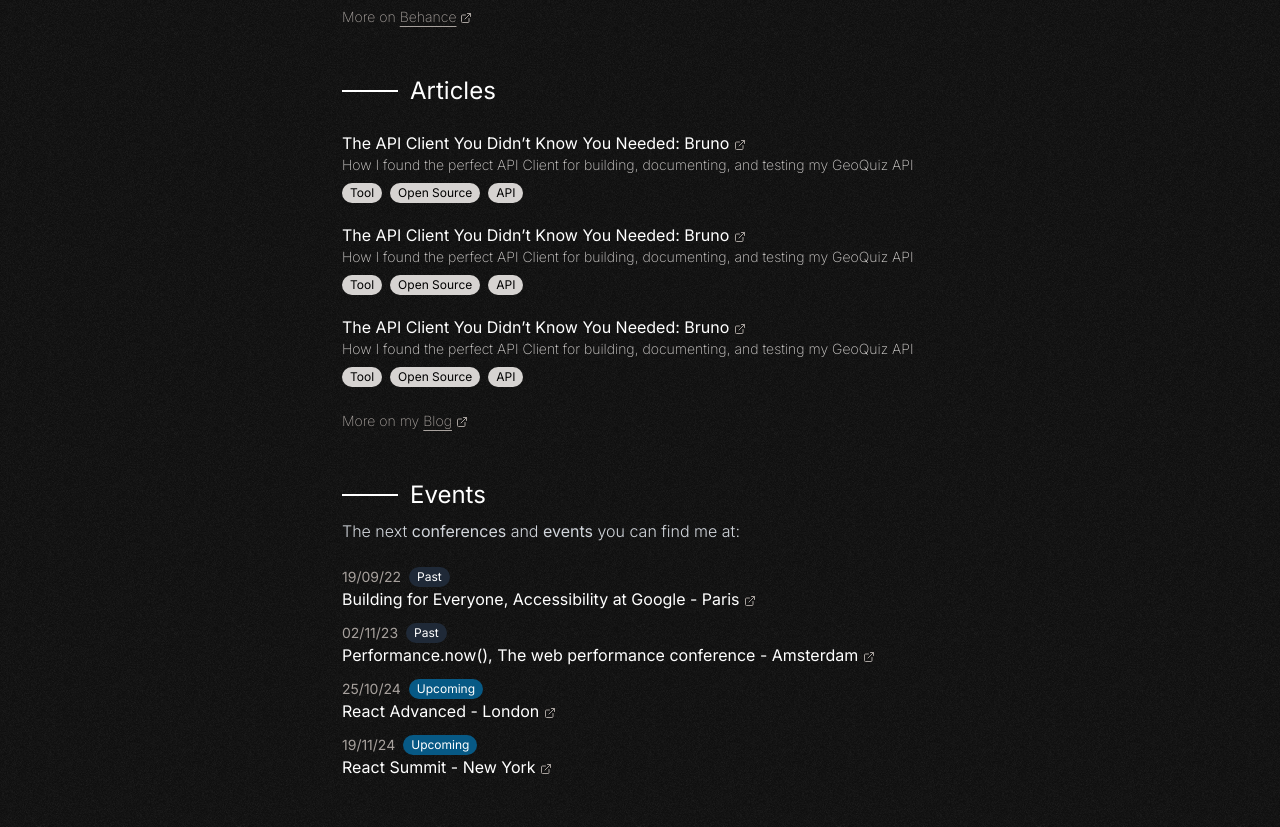
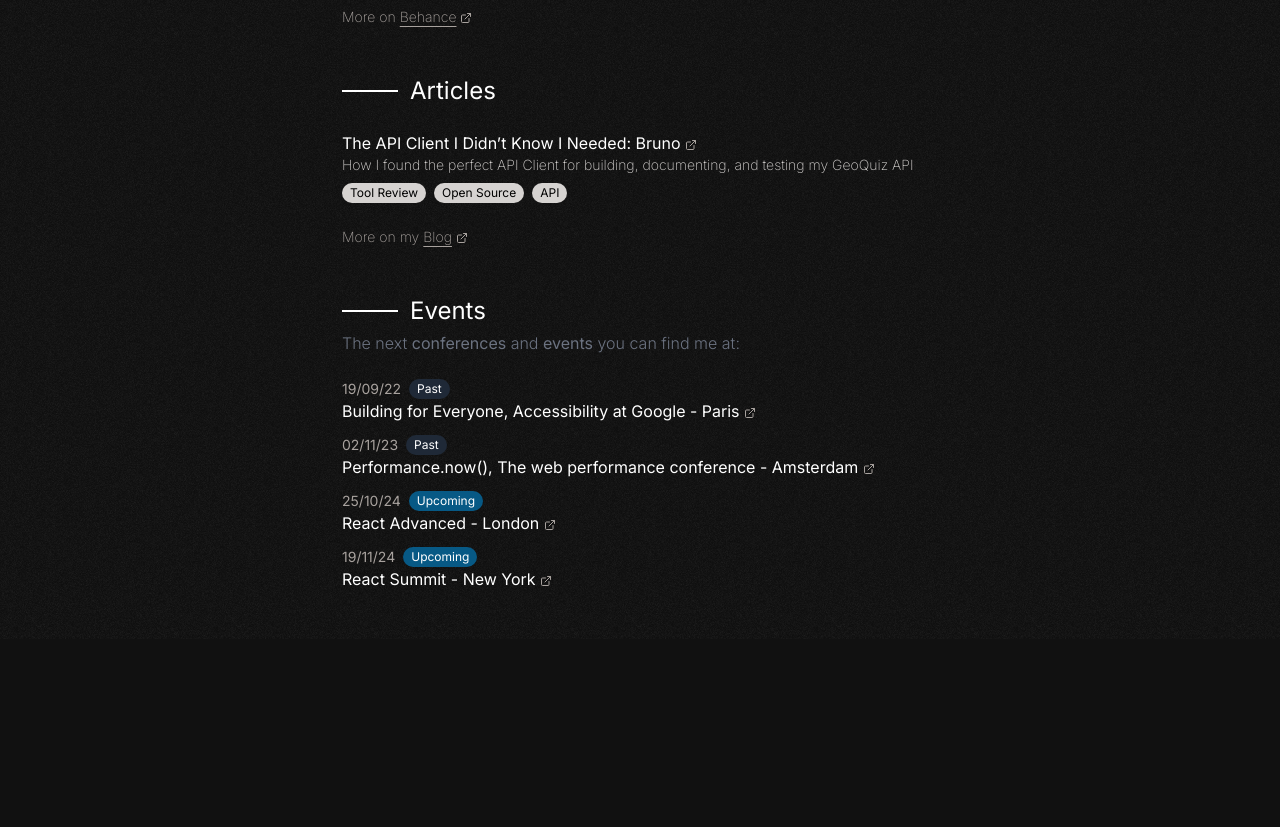
Before and after one commit to yohanlb/personal-website, a Next.js app: page / in a window 1280 px wide. Shown: the part 1320-2147 px from the top of the page. After the commit the page ends 1959 px from the top, so only its background shows below. Built offline with nearby package versions, Linux system fonts and the light colour scheme.

Commit message:
feat: update blog data

```diff
--- a/src/components/homePage/BlogItem.tsx
+++ b/src/components/homePage/BlogItem.tsx
@@ -13,7 +13,11 @@
       <div className='absolute inset-0 -z-10 -m-2 rounded-lg bg-white bg-opacity-5 opacity-0 group-hover:opacity-100'></div>
       <div>
         <h3 className='text-base text-white'>
-          <a href='/' className='underline-offset-2 group-hover:underline'>
+          <a
+            href={blog.link}
+            target='_blank'
+            className='underline-offset-2 group-hover:underline'
+          >
             {blog.title}
           </a>{' '}
           <span className='text-stone-400 '>
--- a/src/components/homePage/EventsSection.tsx
+++ b/src/components/homePage/EventsSection.tsx
@@ -9,7 +9,7 @@
         <span className='h-[2px] w-14 bg-white' />
         <span className='text-2xl'>Events</span>
       </h2>
-      <p className='mt-2 text-base font-light text-gray-300'>
+      <p className='mt-1 text-base font-light text-gray-500'>
         The next <strong>conferences</strong> and <strong>events</strong> you
         can find me at:
       </p>
--- a/src/datas/blogData.ts
+++ b/src/datas/blogData.ts
@@ -7,24 +7,10 @@
 
 export const blogData: BlogData[] = [
   {
-    title: 'The API Client You Didn’t Know You Needed: Bruno',
+    title: 'The API Client I Didn’t Know I Needed: Bruno',
     subtitle:
       'How I found the perfect API Client for building, documenting, and testing my GeoQuiz API',
-    tags: ['Tool', 'Open Source', 'API'],
-    link: '/',
-  },
-  {
-    title: 'The API Client You Didn’t Know You Needed: Bruno',
-    subtitle:
-      'How I found the perfect API Client for building, documenting, and testing my GeoQuiz API',
-    tags: ['Tool', 'Open Source', 'API'],
-    link: '/',
-  },
-  {
-    title: 'The API Client You Didn’t Know You Needed: Bruno',
-    subtitle:
-      'How I found the perfect API Client for building, documenting, and testing my GeoQuiz API',
-    tags: ['Tool', 'Open Source', 'API'],
-    link: '/',
+    tags: ['Tool Review', 'Open Source', 'API'],
+    link: 'https://yohanlb.hashnode.dev/the-api-client-i-didnt-know-i-needed-bruno',
   },
 ];
```
